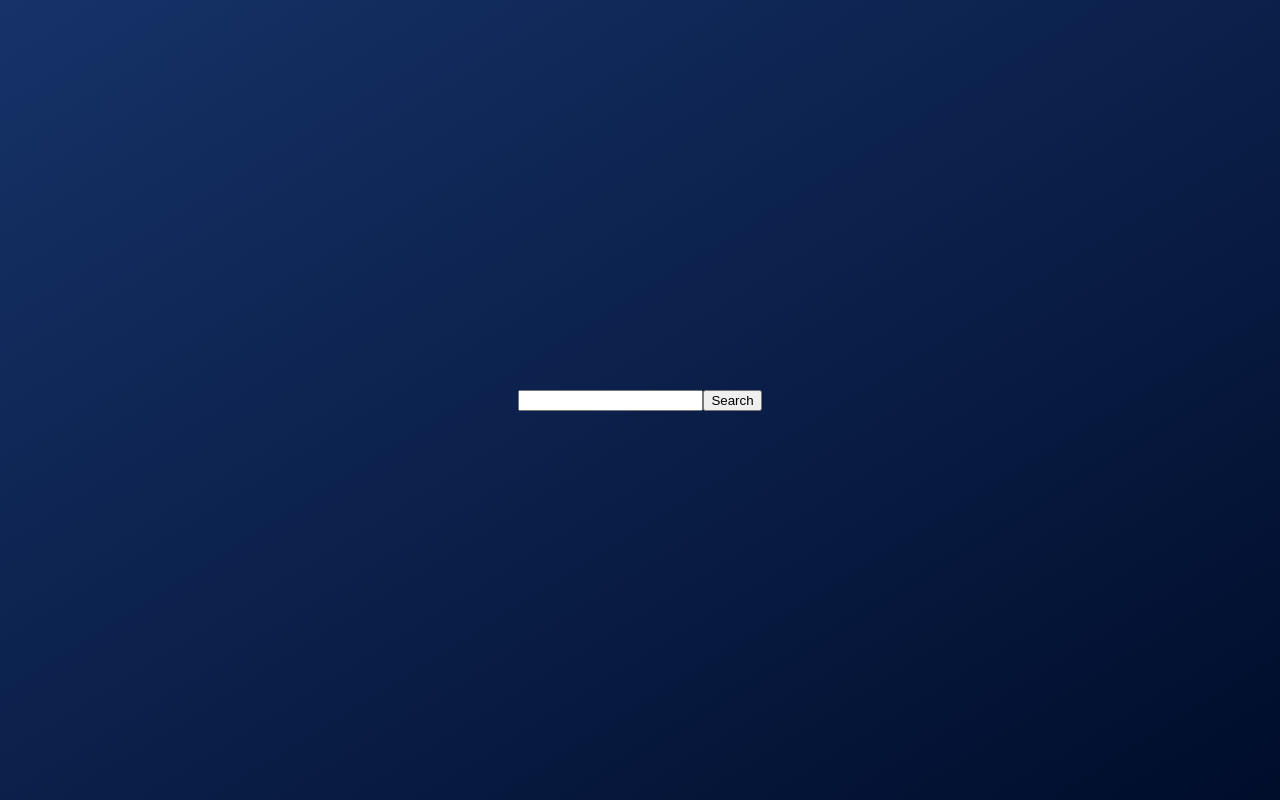
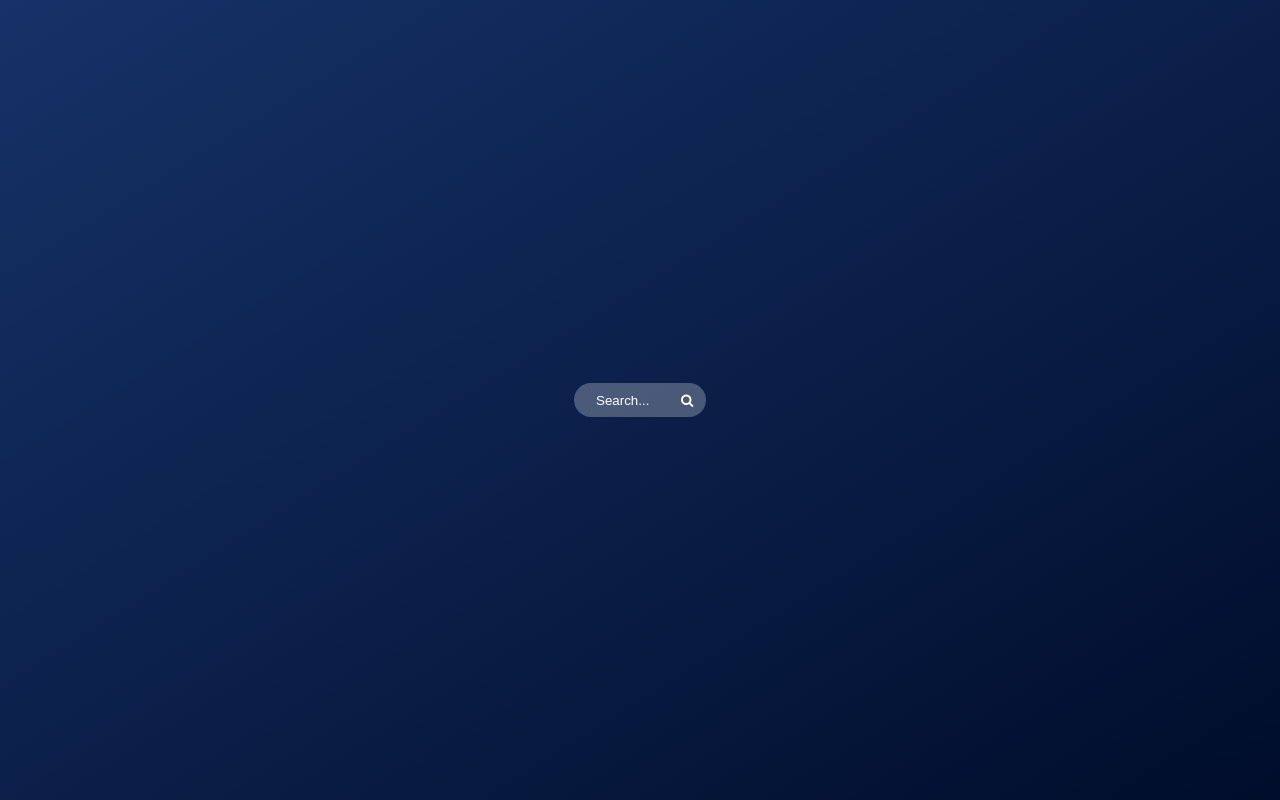
Before and after one commit to Racullum/game-suggestion-lookup, a React (Create React App) app: page / in a window 1280 px wide. Built offline with nearby package versions, Linux system fonts and the light colour scheme.

Commit message:
Adding some graphical elements which will help UX

```diff
--- a/package.json
+++ b/package.json
@@ -4,6 +4,7 @@
   "private": true,
   "dependencies": {
     "cross-fetch": "^3.0.0",
+    "font-awesome": "^4.7.0",
     "react": "^16.7.0",
     "react-autosuggest": "^9.4.3",
     "react-dom": "^16.7.0",
--- a/src/actions/index.js
+++ b/src/actions/index.js
@@ -28,11 +28,11 @@ export const updateActiveGame = id => {
   };
 };
 
-export const CLEAR_SUGGESTIONS = "CLEAR_SUGGESTIONS";
-export const clearSuggestions = () => {
+export const UPDATE_SEARCHED_GAME = "UPDATE_SEARCHED_GAME";
+export const updateSearchedGame = game => {
   return {
-    type: CLEAR_SUGGESTIONS,
-    suggestions: []
+    type: UPDATE_SEARCHED_GAME,
+    searchedGame: game
   };
 };
 
@@ -41,7 +41,7 @@ function getGame(gameName) {
   return fetch("/games", {
     mode: "no-cors",
     method: "post",
-    body: 'fields similar_games; where name ~"' + gameName + '";',
+    body: 'fields name, similar_games; where name ~"' + gameName + '";',
     headers: {
       "user-key": "a1d21661c77bb5ba89f0797f186f968e"
     }
@@ -87,6 +87,8 @@ export function fetchGame(gameName) {
       if (undefined === json) {
         alert("Could not find " + "'" + gameName + "'");
       } else {
+        console.log(json);
+        dispatch(updateSearchedGame(json.name));
         fetchSuggestedGames(json).then(json => {
           dispatch(receiveGame(json));
         });
--- a/src/components/App.js
+++ b/src/components/App.js
@@ -7,18 +7,22 @@ import { connect } from "react-redux";
 
 function mapStateToProps(state) {
   return {
-    isFetching: state.isFetching,
+    searchedGame: state.searchedGame,
     suggestedGames: state.suggestedGames
   };
 }
 
-const App = ({ suggestedGames }) => {
+const App = ({ suggestedGames, searchedGame }) => {
   return (
     <div className="App">
       {suggestedGames.length > 0 ? (
         [
+          <div className="App-LogoContainer">
+            <h1>What Should I Play?</h1>
+          </div>,
           <div className="App-GamesContainer">
             <GameContainer />
+            <h3>More Games Like {searchedGame} </h3>
             <SuggestionsContainer />
           </div>,
           <div className="App-SideBarSearchContainer">
--- a/src/containers/GameSearchBar.js
+++ b/src/containers/GameSearchBar.js
@@ -1,6 +1,7 @@
 import React from "react";
 import { connect } from "react-redux";
 import { fetchGame } from "../actions";
+import "../css/GameSearchBar.css";
 
 const mapStateToProps = state => {
   return {
@@ -25,8 +26,16 @@ const GameSearchBar = ({ dispatch }) => {
           input.value = "";
         }}
       >
-        <input ref={node => (input = node)} />
-        <button type="submit">Search</button>
+        <div className="Search">
+          <input
+            type="text"
+            ref={node => (input = node)}
+            placeholder="Search..."
+          />
+          <button type="submit">
+            <i className="fa fa-search" />
+          </button>
+        </div>
       </form>
     </div>
   );
--- a/src/containers/SuggestionsContainer.js
+++ b/src/containers/SuggestionsContainer.js
@@ -9,7 +9,8 @@ const mapStateToProps = state => ({
 });
 
 const SuggestionsContainer = ({ suggestedGames, activeGameId }) => {
-  const activeSuggestion = "SuggestionsContainer-ActiveSuggestionImageContainer";
+  const activeSuggestion =
+    "SuggestionsContainer-ActiveSuggestionImageContainer";
   const nonactiveSuggestion = "SuggestionsContainer-SuggestionImageContainer";
 
   return (
--- a/src/css/App.css
+++ b/src/css/App.css
@@ -28,6 +28,18 @@
   align-items: center !important;
 }
 
+.App-LogoContainer {
+  height: 90vh;
+  padding-top: 0vh;
+  margin-bottom: 0;
+  padding-bottom: 0;
+}
+
+.App-GamesContainer h3 {
+  margin: 0;
+  padding: 0;
+}
+
 .App-logo {
   animation: App-logo-spin infinite 20s linear;
   height: 40vmin;
--- /dev/null
+++ b/src/css/GameSearchBar.css
@@ -0,0 +1,33 @@
+input {
+  background: rgba(255, 255, 255, 0.26);
+
+  height: 4vh;
+  color: white;
+  width: 10vw;
+  text-indent: 20px;
+  border-radius: 20px 20px 20px;
+  border: none;
+  outline: none;
+}
+
+input::placeholder {
+  color: white;
+}
+
+button {
+  background: transparent;
+  position: absolute;
+  top: 25%;
+  right: 5%;
+  cursor: pointer;
+  outline: none;
+  color: white;
+  border-top: none;
+  border-left: none;
+  border-right: none;
+  border-bottom: white;
+}
+
+.Search {
+  position: relative;
+}
--- a/src/index.js
+++ b/src/index.js
@@ -10,6 +10,7 @@ import { createStore, applyMiddleware } from "redux";
 
 import suggestionApp from "./reducers";
 import App from "./components/App";
+import "font-awesome/css/font-awesome.min.css";
 import "./css/index.css";
 
 const store = createStore(suggestionApp, applyMiddleware(thunkMiddleware));
--- a/src/reducers/index.js
+++ b/src/reducers/index.js
@@ -2,6 +2,7 @@ import {
   SEARCH_FOR_GAME,
   RECEIVE_GAME,
   UPDATE_INPUT_VALUE,
+  UPDATE_SEARCHED_GAME,
   UPDATE_ACTIVE_GAME
 } from "../actions";
 
@@ -9,6 +10,7 @@ const initialState = {
   activeGameId: 0,
   suggestedGames: [],
   isFetching: false,
+  searchedGame: "",
   inputValue: ""
 };
 
@@ -26,6 +28,10 @@ const suggestionApp = (state = initialState, action) => {
       return Object.assign({}, state, {
         activeGameId: action.activeGameId
       });
+    case UPDATE_SEARCHED_GAME:
+      return Object.assign({}, state, {
+        searchedGame: action.searchedGame
+      });
     case RECEIVE_GAME:
       return Object.assign({}, state, {
         isFetching: false,
```
Also changed, not shown: 1 other file (tests, documents, lock files or other folders).
